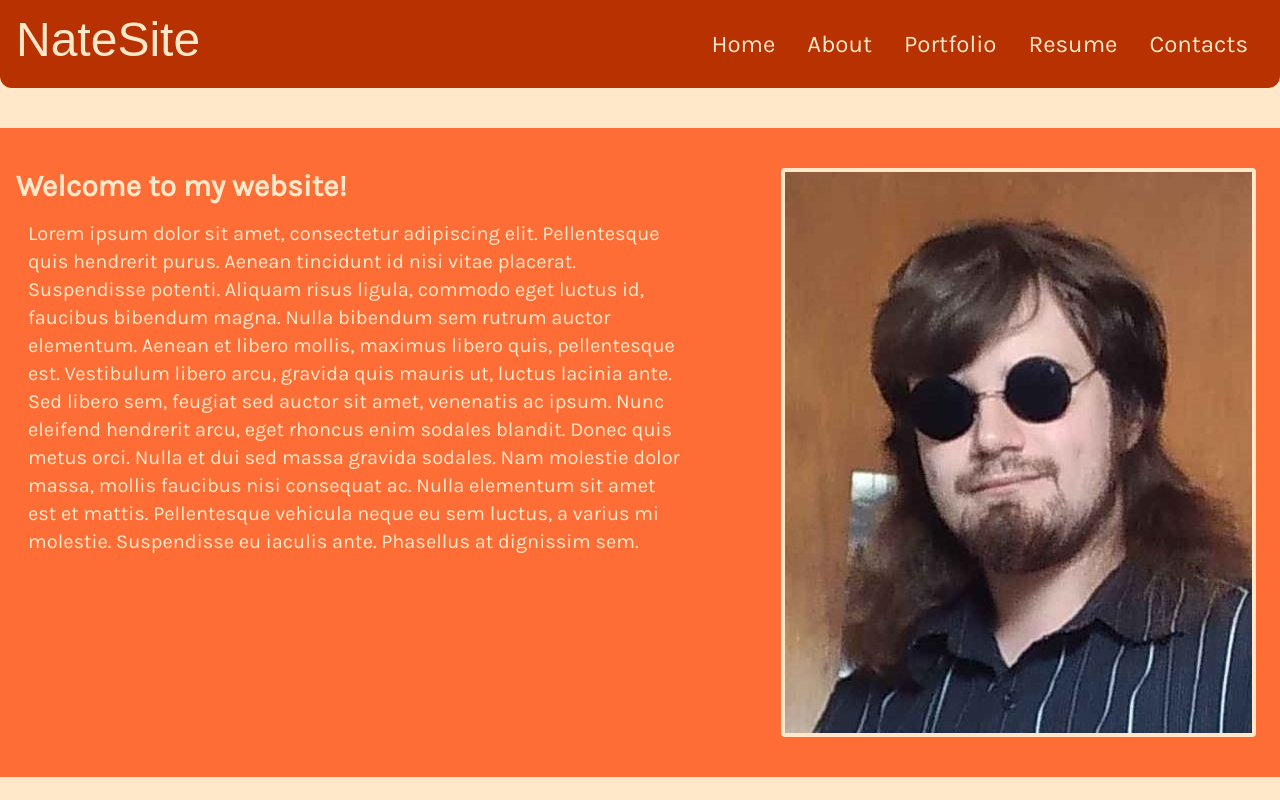
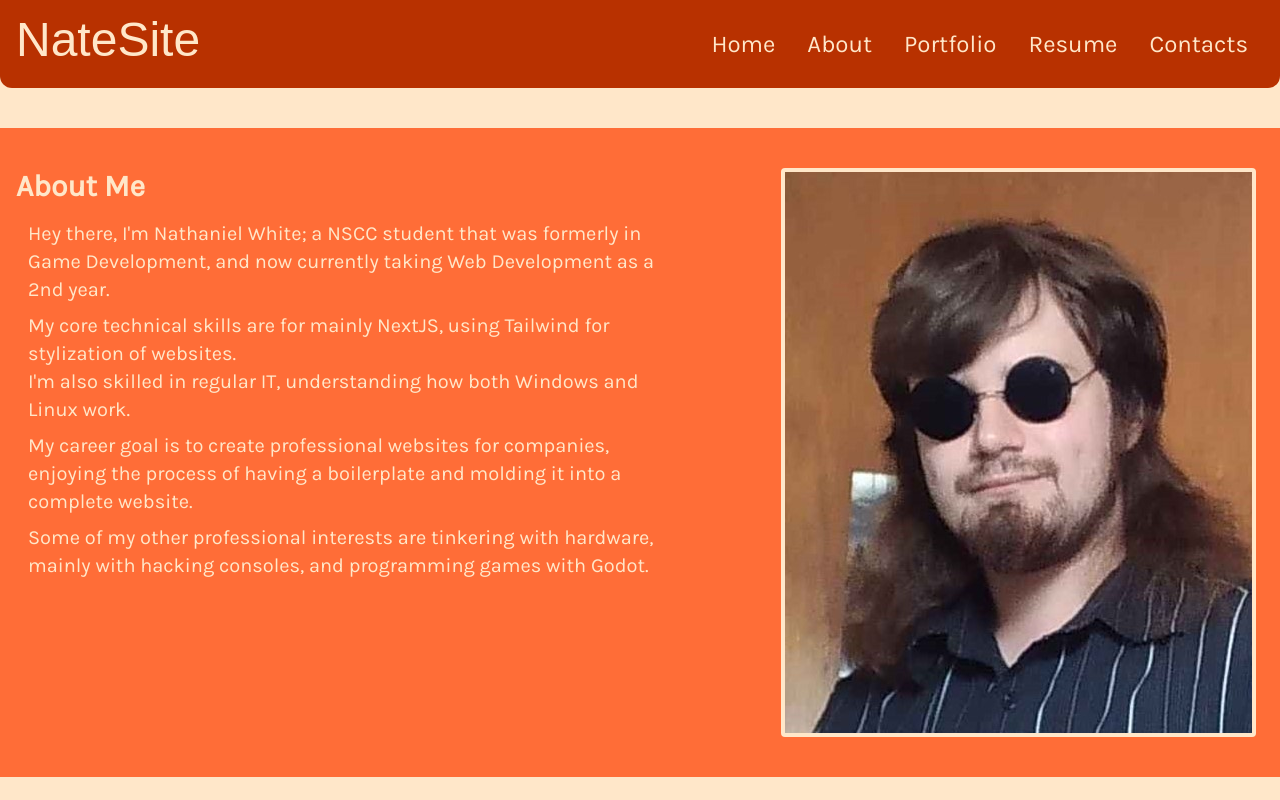
Before and after one commit to DentedGlassJar/natesite, a Next.js app: page /about in a window 1280 px wide. Shown: the top 800 px of the page. Built offline with nearby package versions, Linux system fonts and the light colour scheme; a web font is replaced by a local one.

Commit message:
About page finished

```diff
--- a/src/app/about/page.tsx
+++ b/src/app/about/page.tsx
@@ -70,12 +70,30 @@ export default function About() {
           <div className='flex-1
           lg:mr-25'>
             <h2 className='text-3xl mb-4 font-bold'>
-              Welcome to my website!
+              About Me
             </h2>
 
-            <p className='mt-1 ml-3 mb-5 text-xl flex-wrap'>
-              Lorem ipsum dolor sit amet, consectetur adipiscing elit. Pellentesque quis hendrerit purus. Aenean tincidunt id nisi vitae placerat. Suspendisse potenti. Aliquam risus ligula, commodo eget luctus id, faucibus bibendum magna. Nulla bibendum sem rutrum auctor elementum. Aenean et libero mollis, maximus libero quis, pellentesque est. Vestibulum libero arcu, gravida quis mauris ut, luctus lacinia ante. Sed libero sem, feugiat sed auctor sit amet, venenatis ac ipsum. Nunc eleifend hendrerit arcu, eget rhoncus enim sodales blandit. Donec quis metus orci. Nulla et dui sed massa gravida sodales. Nam molestie dolor massa, mollis faucibus nisi consequat ac. Nulla elementum sit amet est et mattis. Pellentesque vehicula neque eu sem luctus, a varius mi molestie. Suspendisse eu iaculis ante. Phasellus at dignissim sem.
-            </p>
+            <div className='mt-1 ml-3 mb-5 text-xl flex-wrap'>
+              <p className='mb-2'>
+                Hey there, I'm Nathaniel White; a NSCC student that was formerly in Game Development, and now currently taking Web Development as a 2nd year.
+              </p>
+
+              <p>
+                My core technical skills are for mainly NextJS, using Tailwind for stylization of websites.
+              </p>
+
+              <p className='mb-2'>
+                I'm also skilled in regular IT, understanding how both Windows and Linux work.
+              </p>
+
+              <p className='mb-2'>
+                My career goal is to create professional websites for companies, enjoying the process of having a boilerplate and molding it into a complete website.
+              </p>
+
+              <p>
+                Some of my other professional interests are tinkering with hardware, mainly with hacking consoles, and programming games with Godot.
+              </p>
+            </div>
           </div>
 
           <div className='row-auto mr-2'>
--- a/src/app/contacts/page.tsx
+++ b/src/app/contacts/page.tsx
@@ -72,9 +72,10 @@ export default function Contact() {
               Contacts
             </h2>
 
-            <p className='mt-1 ml-3 mb-10 text-xl flex-wrap'>
+            <p className='mt-1 ml-3 mb-10 text-xl flex-wrap text-center'>
               <a href='https://github.com/DentedGlassJar' className='hover:underline'>Github</a><br></br>
-              <a href='https://www.linkedin.com/in/nathaniel-g-w-white/' className='hover:underline'>LinkedIn</a>
+              <a href='https://www.linkedin.com/in/nathaniel-g-w-white/' className='hover:underline'>LinkedIn</a><br></br>
+              <a href='mailto:nathanielworkemail904@gmail.com' className='hover:underline'>Email</a>
             </p>
           </div>
 
```
